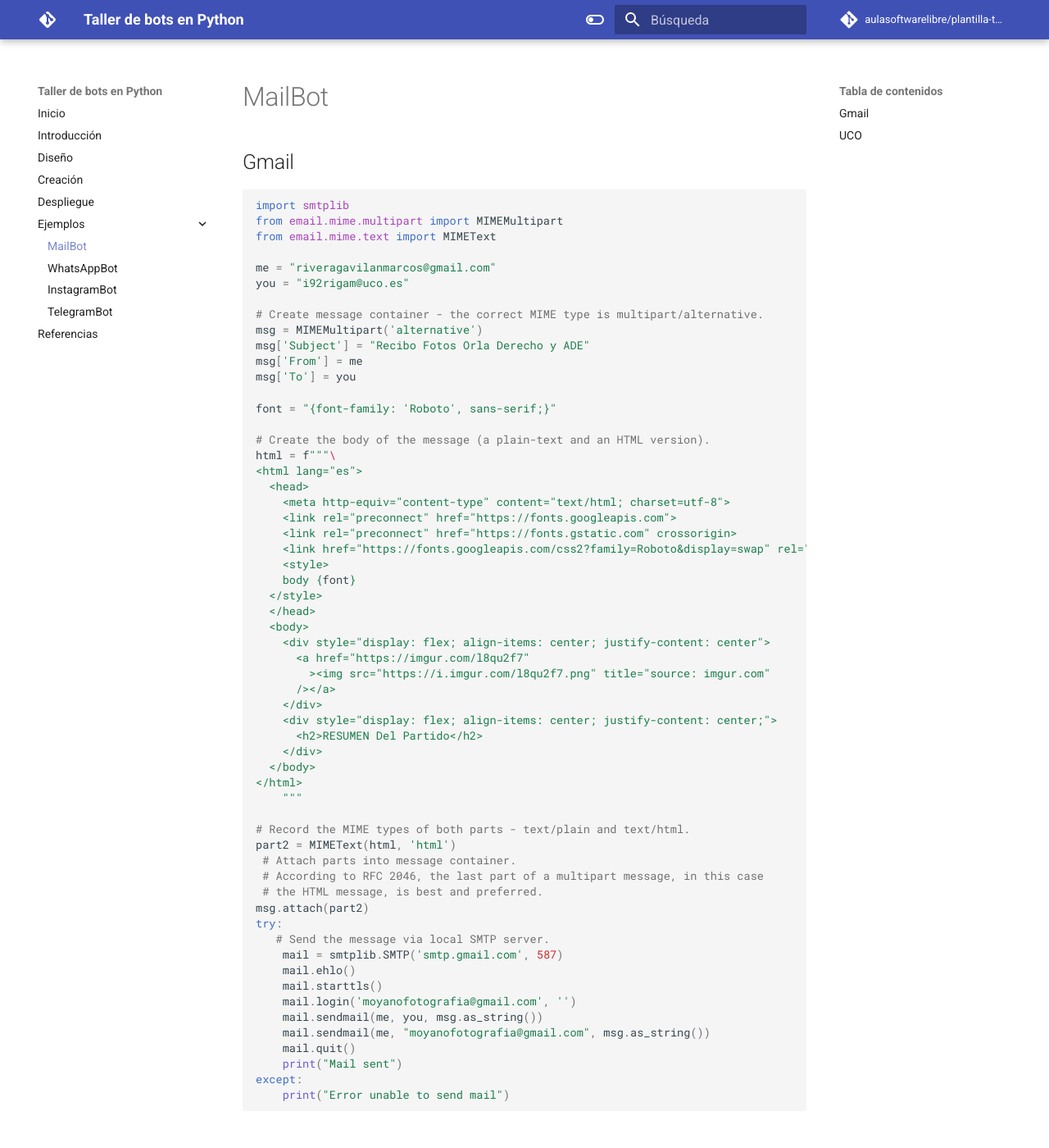
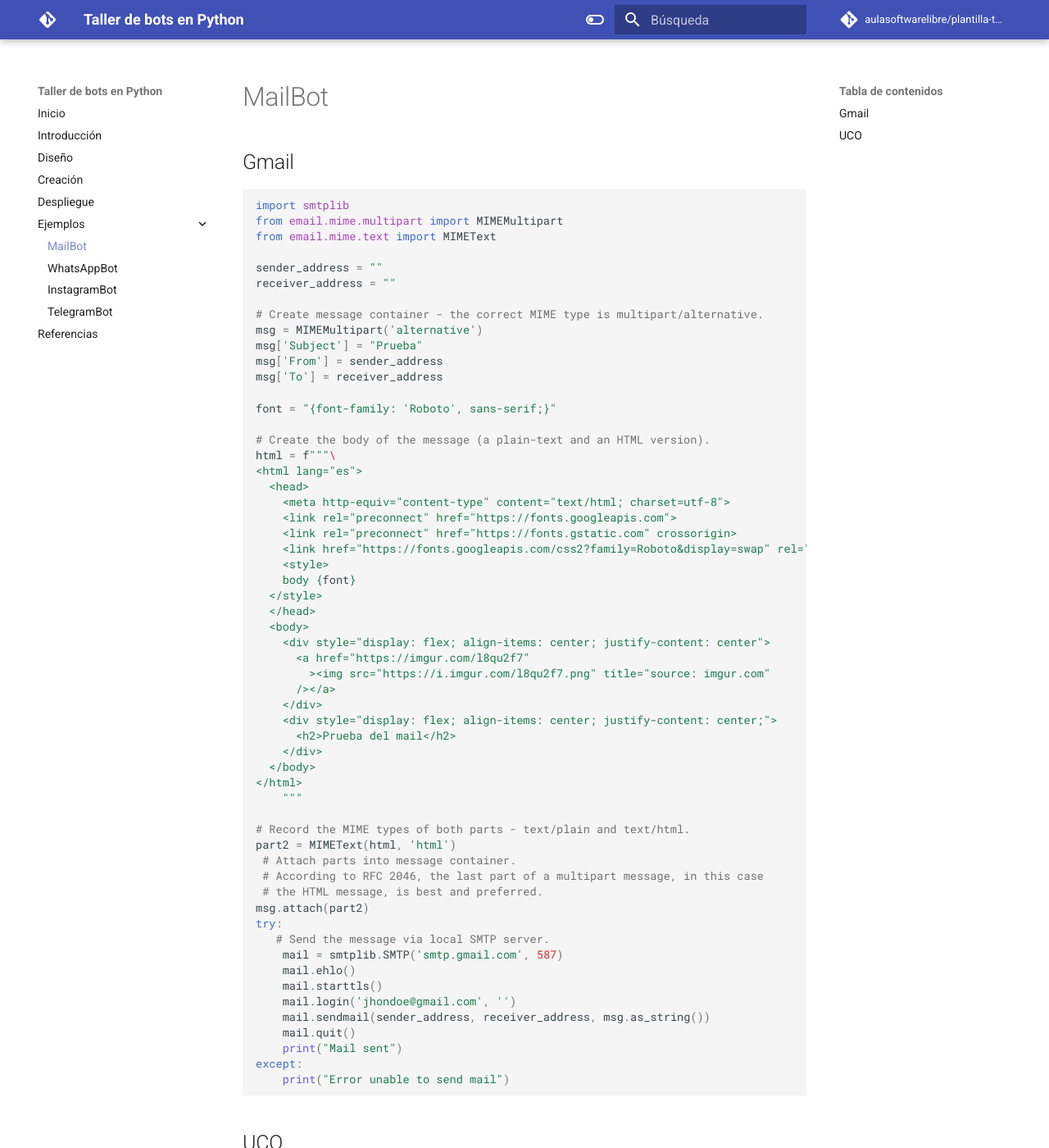
Before and after one commit to aulasoftwarelibre/taller-de-bots-en-python, an MkDocs documentation site: the page built from docs/Ejemplos/MailBot.md, in a window 1280 px wide and 1400 px high. Shown: the whole window at 82% size. Built offline with MkDocs 1.6.1 and Material for MkDocs 9.7.7, drawn with Linux system fonts in a browser that asks for light colours; comment, search, counter and statistics services are not loaded.

Commit message:
feat: :bug:

```diff
--- a/docs/Ejemplos/MailBot.md
+++ b/docs/Ejemplos/MailBot.md
@@ -7,14 +7,14 @@ import smtplib
 from email.mime.multipart import MIMEMultipart
 from email.mime.text import MIMEText
 
-me = "riveragavilanmarcos@gmail.com"
-you = "i92rigam@uco.es"
+sender_address = ""
+receiver_address = ""
 
 # Create message container - the correct MIME type is multipart/alternative.
 msg = MIMEMultipart('alternative')
-msg['Subject'] = "Recibo Fotos Orla Derecho y ADE"
-msg['From'] = me
-msg['To'] = you
+msg['Subject'] = "Prueba"
+msg['From'] = sender_address
+msg['To'] = receiver_address
 
 font = "{font-family: 'Roboto', sans-serif;}"
 
@@ -37,7 +37,7 @@ html = f"""\
       /></a>
     </div>
     <div style="display: flex; align-items: center; justify-content: center;">
-      <h2>RESUMEN Del Partido</h2>
+      <h2>Prueba del mail</h2>
     </div>
   </body>
 </html>
@@ -54,9 +54,8 @@ try:
     mail = smtplib.SMTP('smtp.gmail.com', 587)
     mail.ehlo()
     mail.starttls()
-    mail.login('moyanofotografia@gmail.com', '')
-    mail.sendmail(me, you, msg.as_string())
-    mail.sendmail(me, "moyanofotografia@gmail.com", msg.as_string())
+    mail.login('jhondoe@gmail.com', '')
+    mail.sendmail(sender_address, receiver_address, msg.as_string())
     mail.quit()
     print("Mail sent")
 except:
@@ -69,6 +68,7 @@ except:
 import smtplib,ssl
 from email.mime.multipart import MIMEMultipart
 from email.mime.text import MIMEText
+
 def sendEmail(email):
     sender_address = ""
     receiver_address = email
```
Also changed, not shown: docs/Ejemplos/InstagramBot.md (+6 -6 lines).
